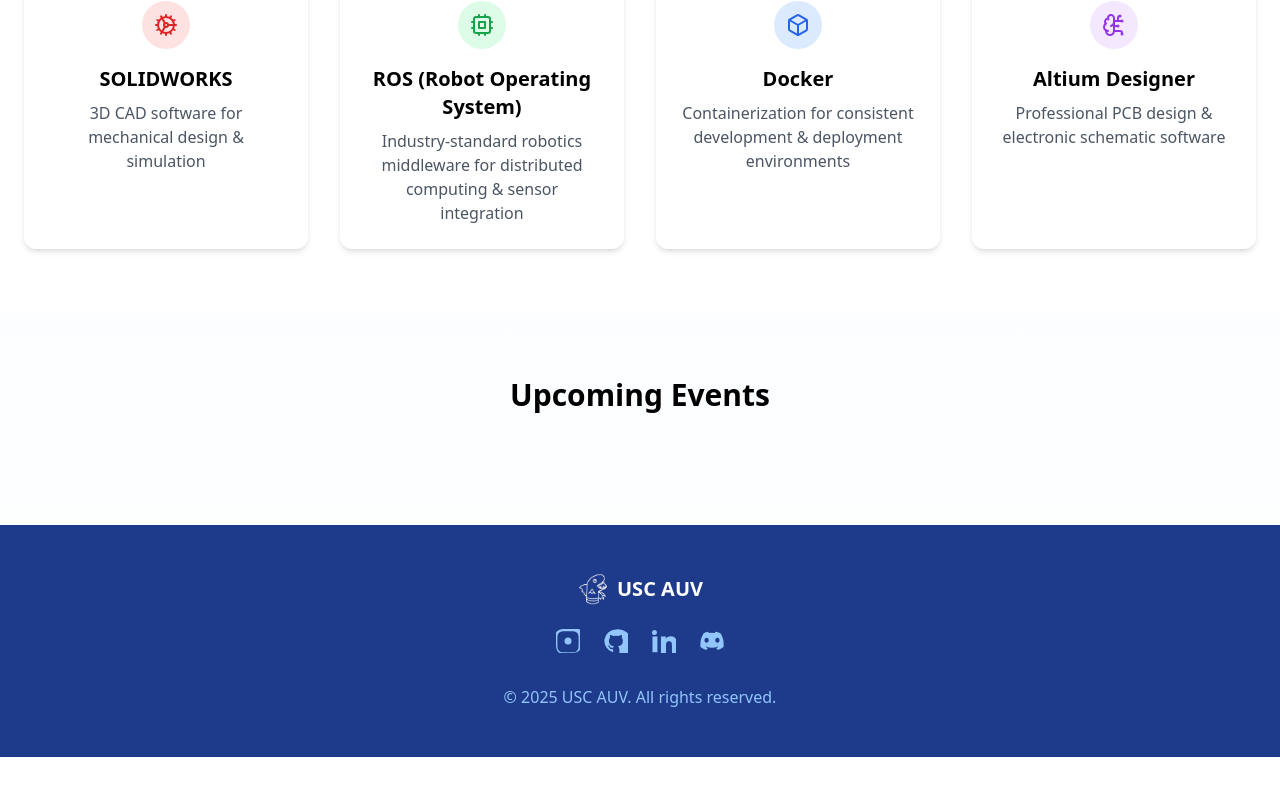
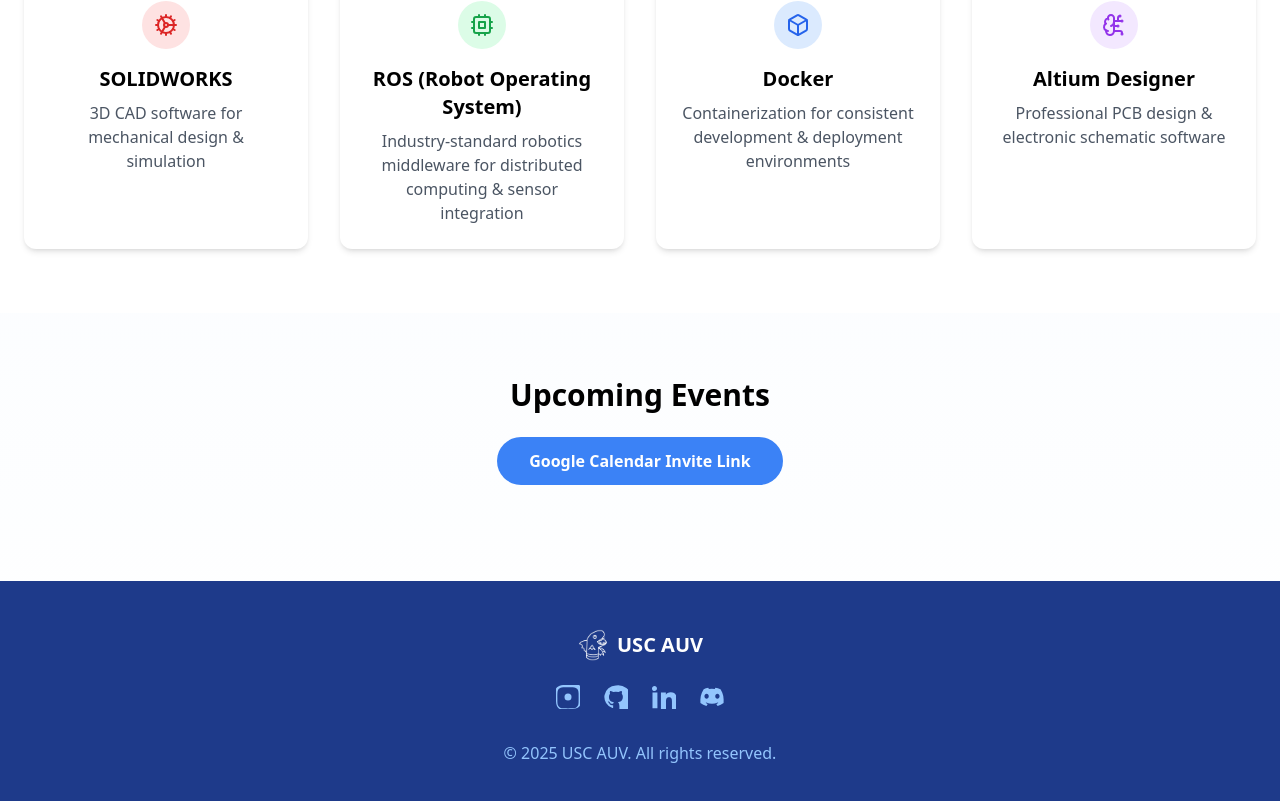
Before and after one commit to usc-robosub/usc-robosub.github.io, a React (Vite) app: page / in a window 1280 px wide. Shown: the part 1711-2512 px from the top of the page. Before the commit the page ends 2468 px from the top, so only its background shows below. Built offline with nearby package versions, Linux system fonts and the light colour scheme; no server answers.

Commit message:
Add Google Calendar invite link and adjust Upcoming Events section layout

```diff
--- a/src/pages/Home.tsx
+++ b/src/pages/Home.tsx
@@ -101,10 +101,6 @@
       }
     };
   }, []);
-
-    events.forEach((event) => {
-        console.log(event);
-    });
 
     events.forEach((event) => {
         var eventDateTime = new Date(event.start?.dateTime || event.start?.date);
@@ -262,9 +258,18 @@
       {/* Events Section */}
       <section className="py-16">
         <div className="container mx-auto px-6">
-          <h2 className="text-3xl font-bold text-center mb-12">
+        <h2 className="text-3xl font-bold text-center mb-6">
             Upcoming Events
-          </h2>
+        </h2>
+        <div className="flex justify-center">
+        <Link
+            to="https://calendar.google.com/calendar/u/0?cid=Y183ZGU0MmEyMGI0M2ZiNzQ0OWUzN2EwNzNmMjMwMjkyNTk5Zjc4ZmMyNDgyMTc2ZjNiYzI2ZDUzZWUxOWQ4MWY4QGdyb3VwLmNhbGVuZGFyLmdvb2dsZS5jb20"
+            className="bg-blue-500 hover:bg-blue-600 text-white px-8 py-3 flex justify-center rounded-full font-semibold items-center gap-2 transition mb-8"
+        >
+            Google Calendar Invite Link
+        </Link>
+        </div>
+
           <div className="max-w-3xl mx-auto space-y-6">
             {
               events.map((event) => {
```
